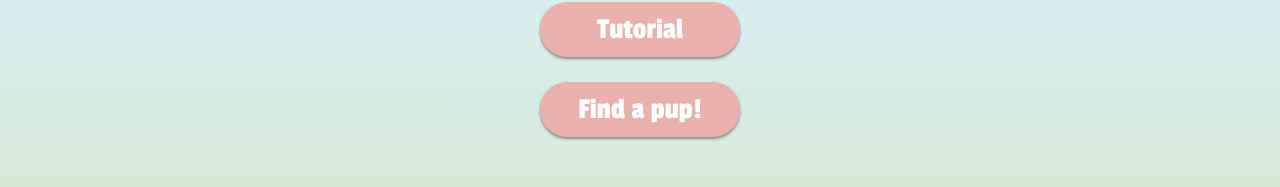
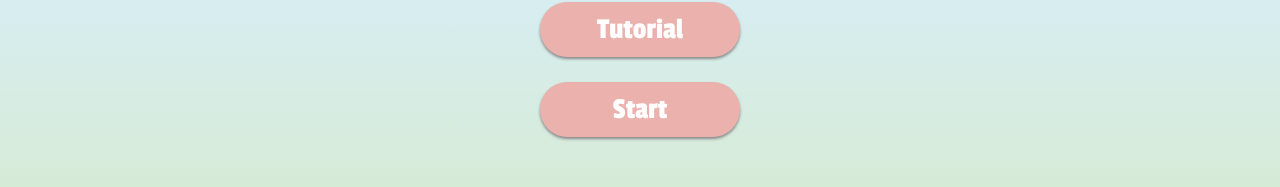
Before and after one commit to shaelorch/MDIA2109Fetch, a Next.js app: page /Home in a window 1280 px wide. Shown: the part 578-765 px from the top of the page. Built offline with nearby package versions, Linux system fonts and the light colour scheme.

Commit message:
changed button name

```diff
--- a/pages/Home.js
+++ b/pages/Home.js
@@ -69,7 +69,7 @@ export default function Home(){
             onClick={() => r.push("/tutorial")} />
             <ButtonCont>
                 <MainButton className='quizButton'
-                    labeltxt="Find a pup!"
+                    labeltxt="Start"
                     bg="#EBB2AD"
                     border="#ffffff"
                     color="white"
```
